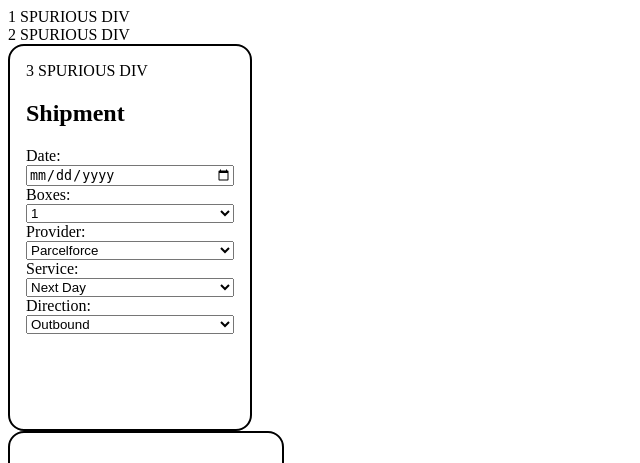
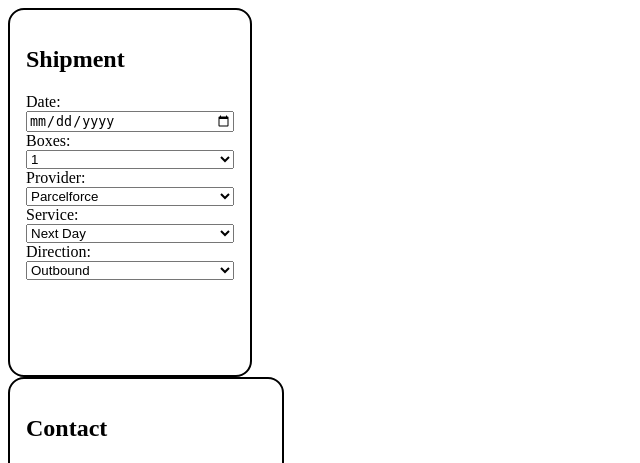
Before and after one commit to pawrequest/shipaw, a Python web app: template src/shipaw/ui/templates/shipping_form.html in a window 1280 px wide. Shown: the top 463 px of the page, without its empty margins (0-640 px from the left). Run offline with Jinja, Linux system fonts and the light colour scheme; the template is opened without the code that fills it, so the values that code supplies are empty.

Commit message:
no spurious

```diff
--- a/src/shipaw/ui/templates/shipping_form.html
+++ b/src/shipaw/ui/templates/shipping_form.html
@@ -12,10 +12,7 @@
 >
     <input type="hidden" name="context_json" value="">
     <div class="wrapper wrapper__booking">
-        <div> 1 SPURIOUS DIV</div>
-        <div> 2 SPURIOUS DIV</div>
         <section class="inputs inputs__ship">
-            <div> 3 SPURIOUS DIV</div>
             <h1>Shipment</h1>
             <label for="ship_date">Date:</label>
             <input type="date" id="ship_date" name="shipping_date" required>
```
